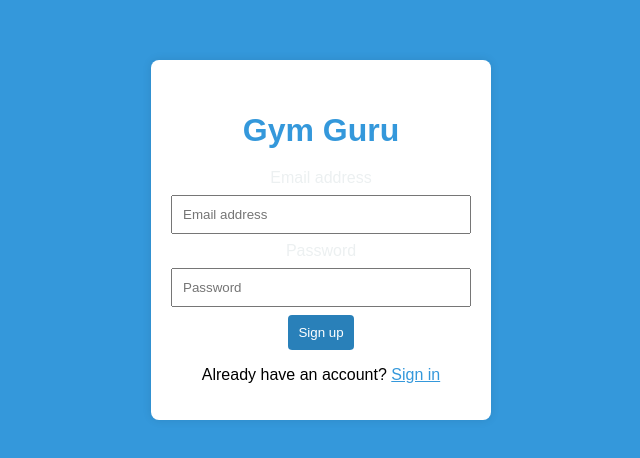
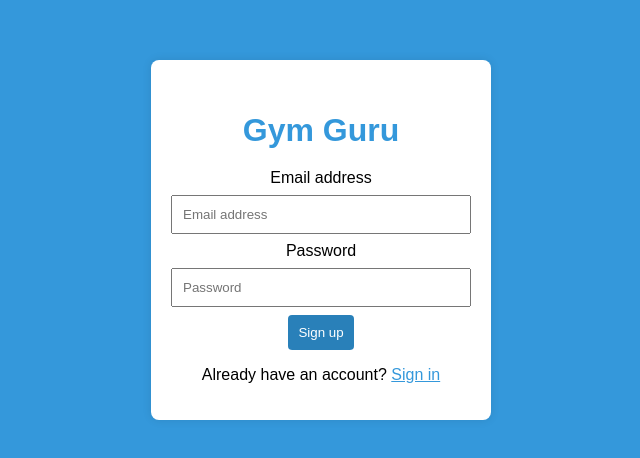
Before and after one commit to aaron3993/gym-guru, a React (Create React App) app: page /register in a window 1280 px wide. Shown: the part 160-618 px from the top of the page, without its empty margins (319-959 px from the left). Built offline with nearby package versions, Linux system fonts and the light colour scheme; no server answers.

Commit message:
modified styling

```diff
--- a/src/components/Register/Register.css
+++ b/src/components/Register/Register.css
@@ -21,10 +21,6 @@
     margin-bottom: 20px;
   }
 
-  .signup-container label {
-    color: #ecf0f1;
-  }
-
   .signup-container input {
     width: 100%;
     padding: 10px;
```
